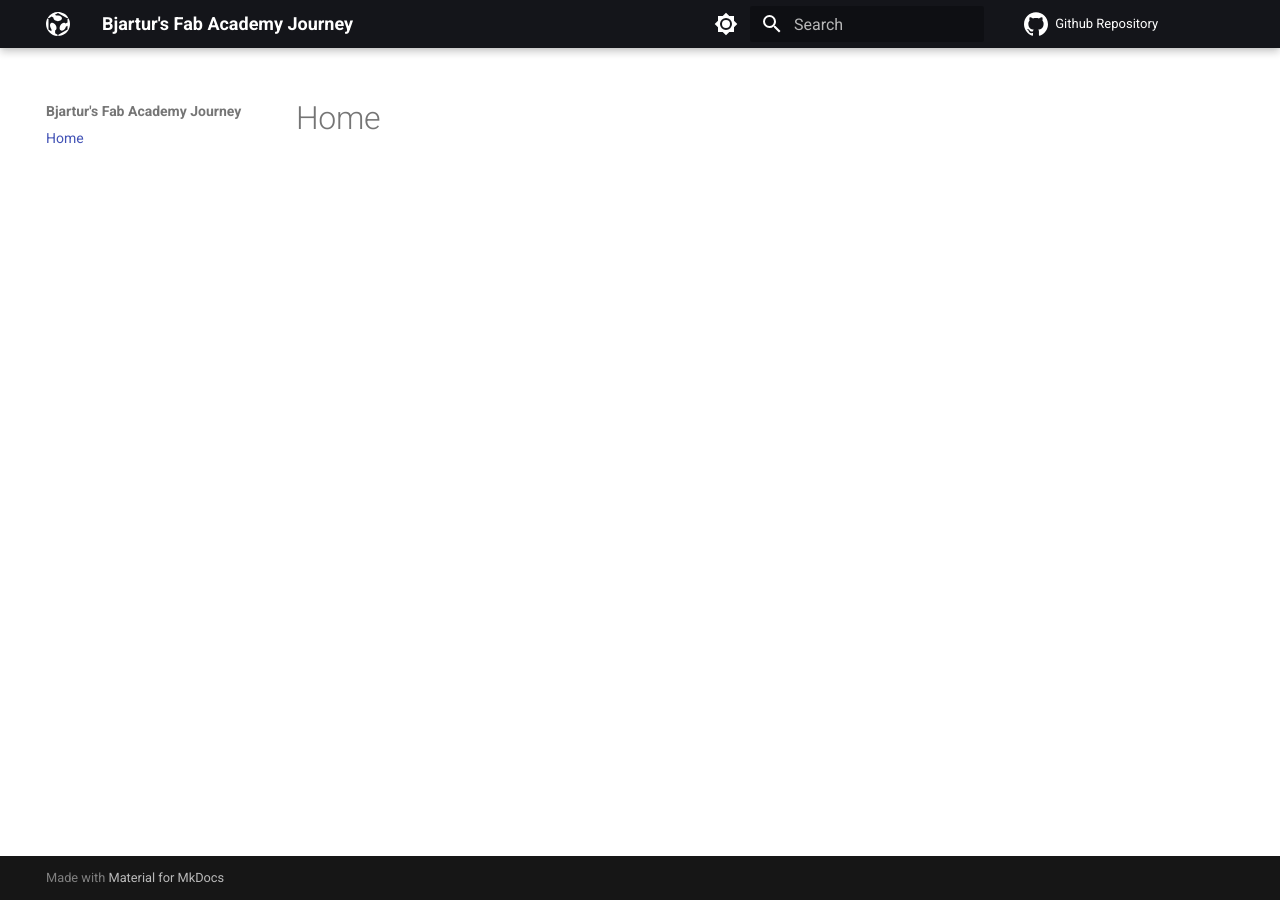
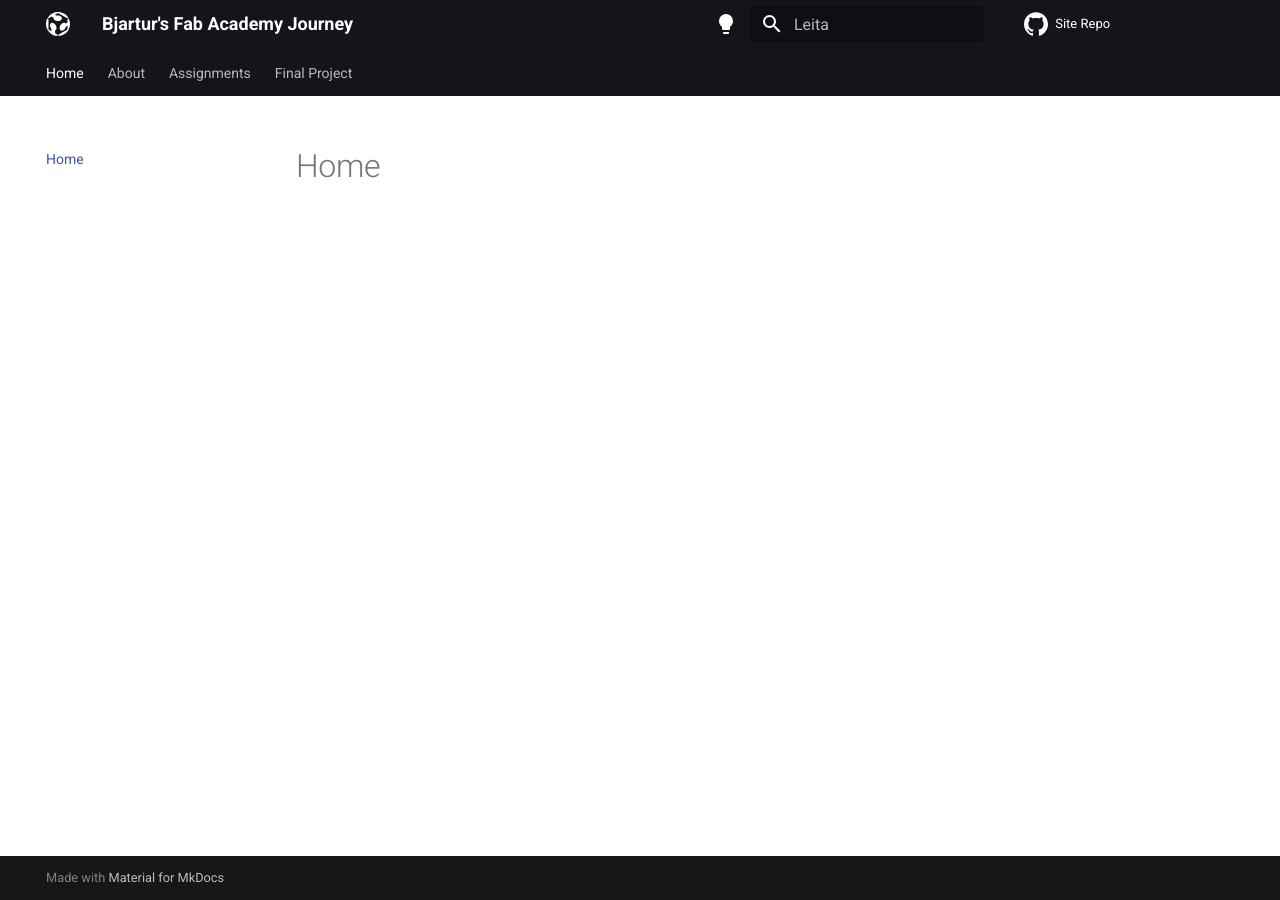
Before and after one commit to BjarturLeoHlynsson/fab-academy-site, an MkDocs documentation site: the page built from docs/index.md, in a window 1280 px wide. Built offline with MkDocs 1.6.1 and Material for MkDocs 9.7.7, drawn with Linux system fonts in a browser that asks for light colours; comment, search, counter and statistics services are not loaded; some of the changed lines change nothing that is shown.

Commit message:
Enhance mkdocs.yml configuration with improved navigation and theme features

```diff
--- a/mkdocs.yml
+++ b/mkdocs.yml
@@ -1,33 +1,79 @@
 site_name: Bjartur's Fab Academy Journey
 
-repo_name: Github Repository
+
 repo_url: https://github.com/BjarturLeoHlynsson/fab-academy-test-site
-
-
+repo_name: "Site Repo"
 theme:
-
   name: material
-
   logo: images/FabLabLogo.svg
   favicon: images/FabLabLogo.svg
   icon:
     repo: simple/github
-
+  features:
+    - navigation.tabs
+    - navigation.sections
+    - toc.integrate
+    - navigation.top
+    - search.suggest
+    - search.highlight
+    - content.tabs.link
+    - content.code.annotation
+    - content.code.copy
+  language: is
   palette:
-
-    # Palette toggle for light mode
-    - scheme: default
+    - media: "(prefers-color-scheme: light)"  # System preference for light mode
+      scheme: default
       toggle:
-        icon: material/brightness-7
+        icon: material/lightbulb
         name: Switch to dark mode
       primary: black
       accent: red
-
-    # Palette toggle for dark mode
-    - scheme: slate
+    - media: "(prefers-color-scheme: dark)"   # System preference for dark mode
+      scheme: slate
       toggle:
-        icon: material/brightness-4
+        icon: material/lightbulb-outline
         name: Switch to light mode
       primary: black
       accent: red
-      favicon: images/FabLabLogo.svg
+  font:
+    text: Roboto
+    code: Roboto Mono
+
+nav:
+  - Home: index.md
+  - About:
+    - Bio: about-me/bio.md
+    - My desk: about-me/desk.md
+    - Student Agreement: about-me/agreement.md
+  - Assignments:
+    - 0. Overview: assignments/overview.md
+    - 1. Principles and Practices: assignments/week01.md
+    - 2. Computer-Aided Design: assignments/week02.md
+    - 3. Computer-Controlled Cutting: assignments/week03.md
+    - 4. Embedded Programming: assignments/week04.md
+    - 5. 3D Scanning and Printing: assignments/week05.md
+    - 6. Electronics Design: assignments/week06.md
+    - 7. Computer-Controlled Machining: assignments/week07.md
+    - 8. Electronics Production: assignments/week08.md
+    - 9. Output Devices: assignments/week09.md
+    - 10. MACHINE WEEK: assignments/week10.md
+    - 11. Input Devices: assignments/week11.md
+    - 12. Molding and Casting: assignments/week12.md
+    - 13. Networking and Communications: assignments/week13.md
+    - 14. Interface and Application Programming: assignments/week14.md
+    - 15. Wild Card Week: assignments/week15.md
+    - 16. Applications and Implications: assignments/week16.md
+    - 17. Invention, Intellectual Property and Business Models: assignments/week17.md
+    - 18-20. Project Development: assignments/week18.md
+  - Final Project:
+    - Overview: final-project/overview.md
+    - Ideas: final-project/ideas.md
+    - 3D Design: final-project/3d_design.md
+    - Motor Control: final-project/motor_control.md
+    - Embedded programming: final-project/embedded_programming.md
+    - Electronics Design: final-project/electronics.md
+    - End Effector: final-project/effector.md
+    - Interface: final-project/interface.md
+    - System integration: final-project/integration.md
+    - Build your own Baksi: final-project/build.md
+    - Presentation: final-project/presentation.md
```
